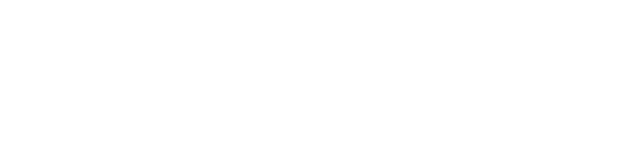
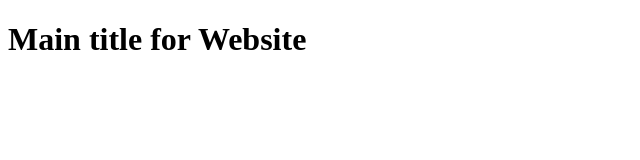
Before and after one commit to jamoliddin1/starting-with-github, a plain HTML site: page index.html in a window 1280 px wide. Shown: the whole page, without its empty margins (0-640 px from the left). Drawn offline with Linux system fonts and the light colour scheme.

Commit message:
added h1 main title

```diff
--- a/index.html
+++ b/index.html
@@ -9,7 +9,7 @@
 </head>
 
 <body>
-
+  <h1>Main title for Website</h1>
 </body>
 
 </html>
```
